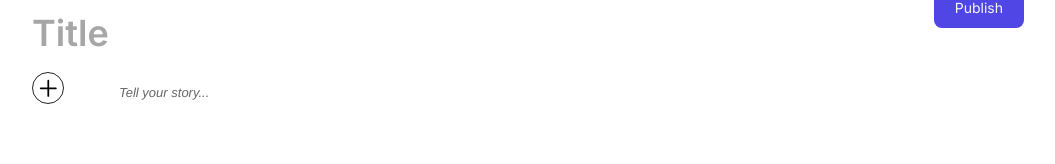
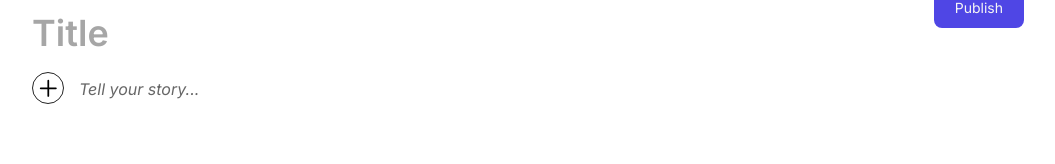
Before and after one commit to pratikmtele/inkbit, a Next.js app: page /write in a window 1280 px wide. Shown: the part 120-284 px from the top of the page, without its empty margins (112-1167 px from the left). Built offline with nearby package versions, Linux system fonts and the light colour scheme.

Commit message:
Integrated react-quill package

```diff
--- a/src/app/(pages)/globals.css
+++ b/src/app/(pages)/globals.css
@@ -39,6 +39,13 @@ body {
   @apply font-primary
 }
 
+/* quill editor css */
+
+.ql-editor {
+  padding: 6px 12px !important;
+  @apply font-primary text-md p-0
+}
+
 /* quill fonts */
 .ql-font-sans {
   font-family: Arial, Helvetica, sans-serif;
@@ -54,6 +61,10 @@ body {
 }
 .ql-font-times-new-roman {
   font-family: "Times New Roman", serif;
+}
+
+.ql-font-inter {
+  @apply font-primary
 }
 
 .section-container {
--- a/src/app/(pages)/layout.js
+++ b/src/app/(pages)/layout.js
@@ -4,7 +4,7 @@ import "./globals.css";
 import Header from "@/components/Header";
 
 export const metadata = {
-  title: "Inkbit - A Blog website",
+  title: "Inkbit - Write a blog",
   description: "A modern blog website",
 };
 
--- a/src/app/write/page.jsx
+++ b/src/app/write/page.jsx
@@ -6,23 +6,23 @@ import { GoPlus } from "react-icons/go";
 import { CgImage } from "react-icons/cg";
 import { MdOndemandVideo } from "react-icons/md";
 import { LuCodeXml } from "react-icons/lu";
-import Quill from "quill";
-import "quill/dist/quill.bubble.css";
-
-const Font = Quill.import("formats/font");
 
 export default function WritePost() {
   const [isOpen, setIsOpen] = useState(false);
+  const [title, setTitle] = useState("");
+  const [value, setValue] = useState("");
+  const editorContainerRef = useRef(null);
+  const quillRef = useRef(null);
 
-  const editorRef = useRef(null);
+  useEffect(() => {
+    let quill;
 
-  Font.whitelist = [
-      "sans",
-      "serif",
-      "monospace",
-      "roboto",
-      "times-new-roman",
-    ];
+    (async () => {
+      const Quill = (await import("quill")).default;
+      await import("quill/dist/quill.bubble.css");
+
+      const Font = Quill.import("formats/font");
+      Font.whitelist = ["sans", "serif", "monospace", "roboto", "times-new-roman", "inter"];
       Quill.register(Font, true);
 
       const modules = {
@@ -31,18 +31,29 @@ export default function WritePost() {
           [{ size: [] }],
           ["bold", "italic", "underline"],
           [{ list: "ordered" }, { list: "bullet" }],
-        ["link", "image"],
         ],
       };
 
-  useEffect(() => {
-    if (editorRef.current) {
-      new Quill(editorRef.current, {
+      if (editorContainerRef.current && !quillRef.current) {
+        quill = new Quill(editorContainerRef.current, {
           theme: "bubble",
           placeholder: "Tell your story...",
-        modules: modules
+          modules,
         });
+
+        quill.root.innerHTML = value;
+
+        quill.on("text-change", () => {
+          setValue(quill.root.innerHTML);
+        });
+
+        quillRef.current = quill;
       }
+    })();
+
+    return () => {
+      quill = null;
+    };
   }, []);
 
   return (
@@ -51,8 +62,10 @@ export default function WritePost() {
       <input
         className="outline-none text-3xl mt-5 font-semibold placeholder:text-[#A6A6A6] w-2/3"
         placeholder="Title"
+        value={title}
+        onChange={(e)=> setTitle(e.target.value)}
       />
-      <div className="flex gap-5 mt-3">
+      <div className="flex mt-3">
         <div
           className="border border-dark w-8 h-8 flex justify-center items-center rounded-full"
           onClick={() => setIsOpen((prev) => !prev)}
@@ -64,29 +77,29 @@ export default function WritePost() {
           />
         </div>
         <div
-          className={`flex gap-2 ${isOpen ? "w-fit" : "w-0 overflow-hidden"}`}
+          className={`flex gap-2 ${isOpen ? "w-fit pl-5" : "w-0 overflow-hidden"}`}
         >
           <div
             title="Add an image"
-            className="border border-dark w-8 h-8 flex justify-center items-center rounded-full"
+            className="border border-primary w-8 h-8 flex justify-center items-center rounded-full cursor-pointer"
           >
-            <CgImage className="text-lg" />
+            <CgImage className="text-lg text-primary" />
           </div>
           <div
             title="Add a video"
-            className="border border-dark w-8 h-8 flex justify-center items-center rounded-full"
+            className="border border-primary w-8 h-8 flex justify-center items-center rounded-full cursor-pointer"
           >
-            <MdOndemandVideo className="text-lg" />
+            <MdOndemandVideo className="text-lg text-primary" />
           </div>
           <div
             title="Add code"
-            className="border border-dark w-8 h-8 flex justify-center items-center rounded-full"
+            className="border border-primary w-8 h-8 flex justify-center items-center rounded-full cursor-pointer"
           >
-            <LuCodeXml className="text-lg" />
+            <LuCodeXml className="text-lg text-primary" />
           </div>
         </div>
         <div className="flex-1">
-          <div ref={editorRef} className=""></div>
+          <div ref={editorContainerRef} />
         </div>
       </div>
     </div>
--- a/src/components/Category.jsx
+++ b/src/components/Category.jsx
@@ -11,6 +11,7 @@ export default function Category({ label, imageUrl, slug }) {
           src={imageUrl}
           alt={label}
           fill
+          sizes="(max-width: 768px) 100vw, (max-width: 1200px) 50vw, 33vw"
           className="object-cover brightness-50 transition-transform duration-300 ease-in-out hover:scale-110"
         />
         <h4 className="text-md absolute left-4 bottom-2 text-white underline underline-offset-4 w-fit">
--- a/src/components/PostCard.jsx
+++ b/src/components/PostCard.jsx
@@ -14,19 +14,21 @@ export default function PostCard({
   return (
     <>
       {variant === "horizontal" ? (
-        <div className="flex md:min-h-[280px] flex-col md:flex-row border border-gray dark:border-transparent rounded-lg md:flex-1 overflow-hidden shadow-md group">
-          <div className="relative w-full h-full  md:w-[270px] md:h-auto">
+        <div className="flex md:min-h-[280px] flex-col md:flex-row md:gap-5 border border-gray dark:border-transparent rounded-lg md:flex-1 overflow-hidden shadow-md group">
+          <div className="relative w-full h-full  md:w-[300px] md:h-auto">
             <Image
               src={imageUrl}
               alt={title}
               width={400}
               height={180}
+              sizes="(max-width: 768px) 100vw, (max-width: 1200px) 50vw, 33vw"
               className="object-cover object-center w-full h-full block md:hidden group-hover:scale-105 transition-transform ease-in-out duration-300"
             />
             <Image
               src={imageUrl}
               alt={title}
               fill
+              sizes="(max-width: 768px) 100vw, (max-width: 1200px) 50vw, 33vw"
               className="object-cover object-center hidden md:block group-hover:scale-105 transition-transform ease-in-out duration-300"
             />
           </div>
```
Lines whose indentation alone changed are shown as unchanged.
